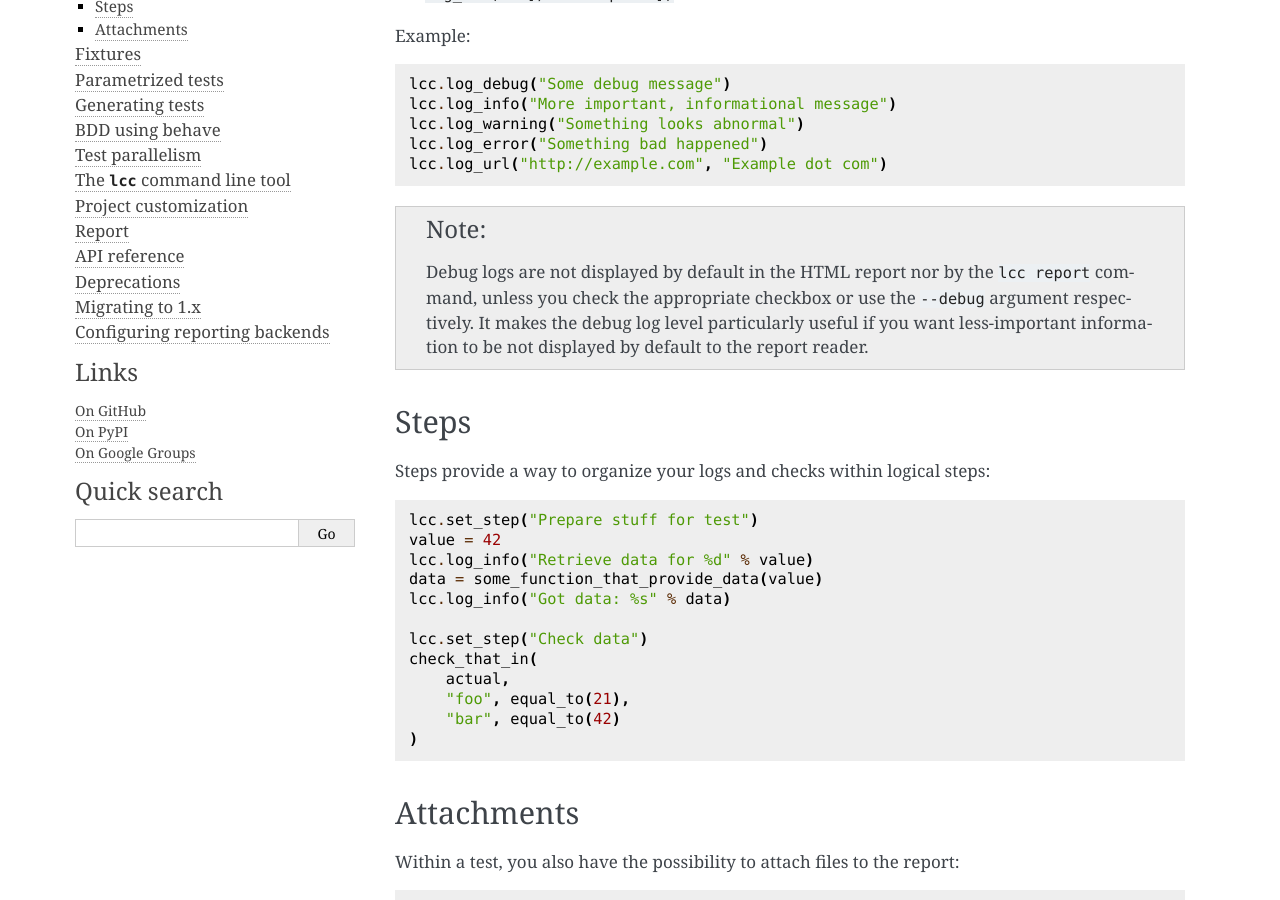
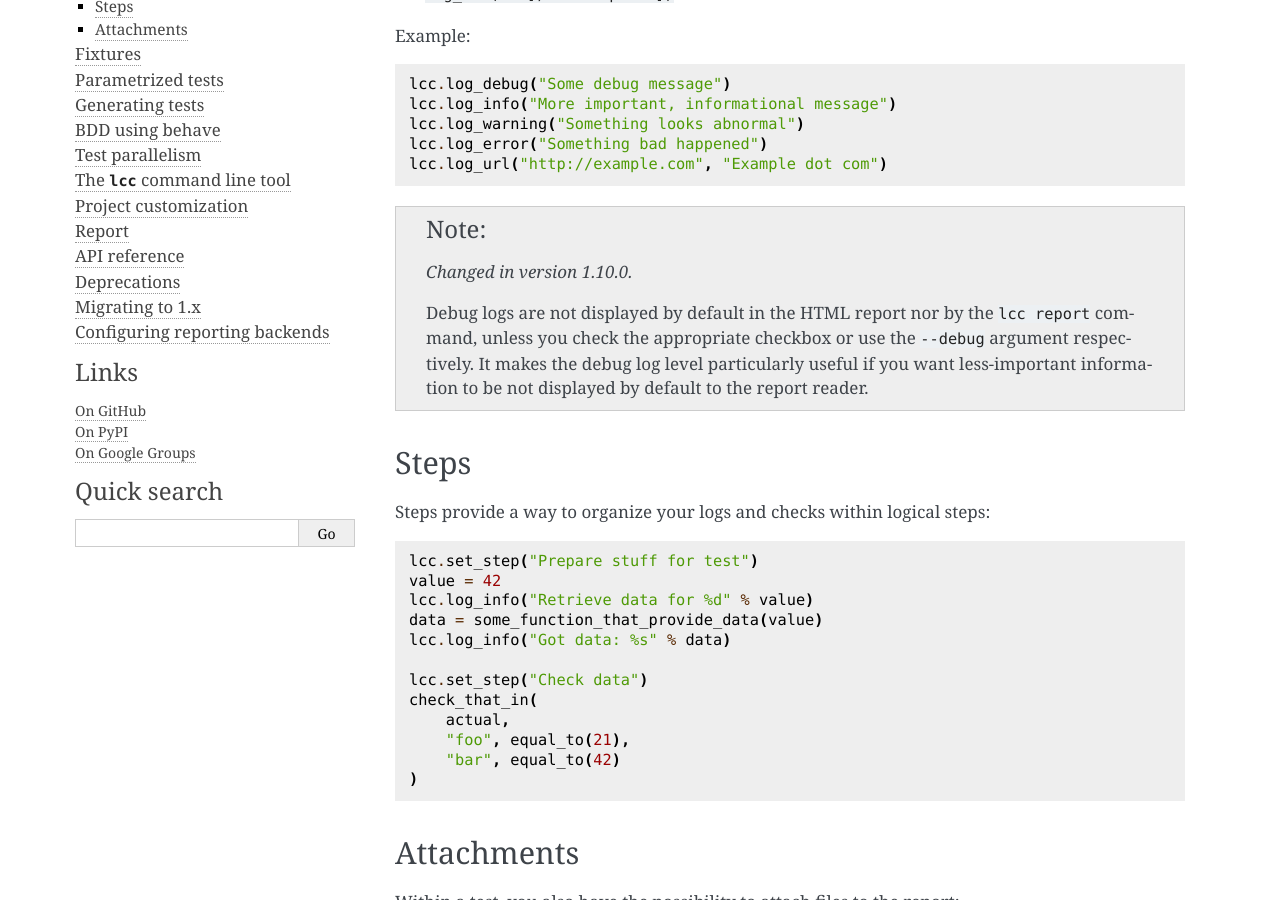
Before and after one commit to lemoncheesecake/lemoncheesecake, a Sphinx documentation site: the page built from doc/logging.rst, in a window 1280 px wide and 900 px high, scrolled down 362 px. Built offline with Sphinx 7.4.7, drawn with Linux system fonts in a browser that asks for light colours.

Commit message:
doc: add a version information about debug log improvements

```diff
--- a/doc/logging.rst
+++ b/doc/logging.rst
@@ -31,6 +31,8 @@ Example:
     lcc.log_url("http://example.com", "Example dot com")
 
 .. note::
+
+    .. versionchanged:: 1.10.0
 
     Debug logs are not displayed by default in the HTML report nor by the ``lcc report`` command,
     unless you check the appropriate checkbox or use the ``--debug`` argument respectively. It makes
```
